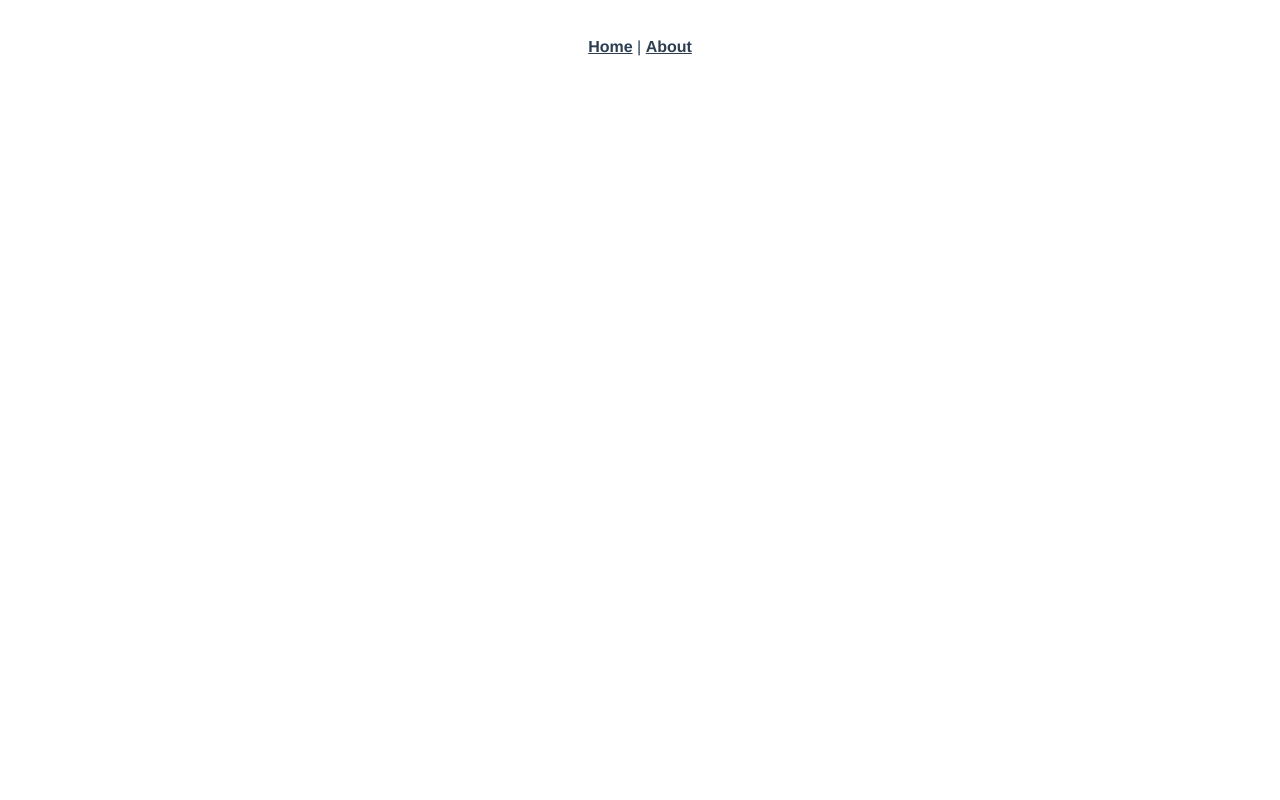
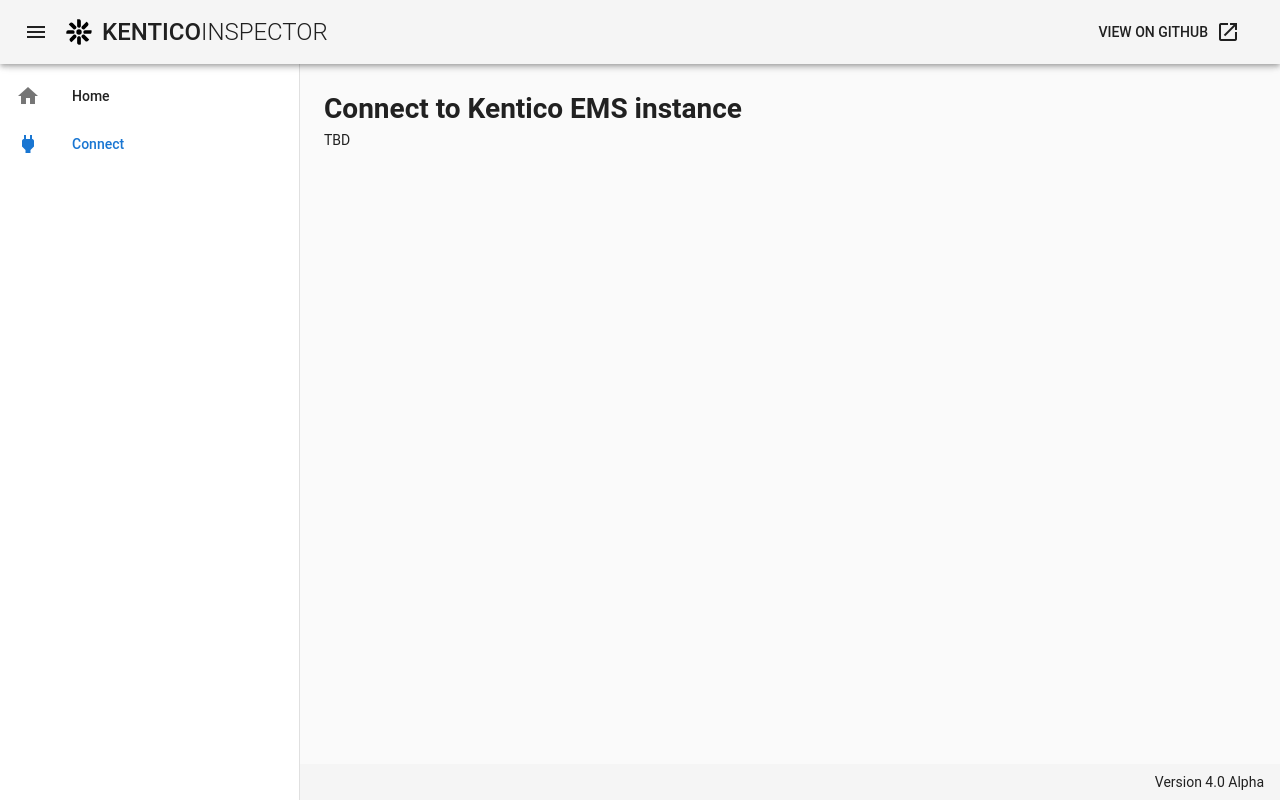
Before and after one commit to Kentico/KInspector, a Vue app in the folder KenticoInspector.WebApplication/ClientApp/: page /connect in a window 1280 px wide. Built offline with nearby package versions, Linux system fonts and the light colour scheme; a small style sheet from the web is missing.

Commit message:
Add Vuetify + start of UI

```diff
--- a/KenticoInspector.WebApplication/ClientApp/babel.config.js
+++ b/KenticoInspector.WebApplication/ClientApp/babel.config.js
@@ -1,5 +1,10 @@
 module.exports = {
-  presets: [
-    '@vue/app'
+  "presets": [
+    [
+      "@vue/app",
+      {
+        "useBuiltIns": "entry"
+      }
+    ]
   ]
 }
--- a/KenticoInspector.WebApplication/ClientApp/package.json
+++ b/KenticoInspector.WebApplication/ClientApp/package.json
@@ -9,8 +9,12 @@
     "deploy": "npm run build && deploy.sh"
   },
   "dependencies": {
+    "@babel/polyfill": "^7.0.0-rc.1",
+    "material-design-icons-iconfont": "^3.0.3",
+    "roboto-fontface": "*",
     "vue": "^2.5.21",
     "vue-router": "^3.0.1",
+    "vuetify": "^1.5.4",
     "vuex": "^3.0.1"
   },
   "devDependencies": {
@@ -22,6 +26,7 @@
     "eslint-plugin-vue": "^5.0.0",
     "node-sass": "^4.9.0",
     "sass-loader": "^7.0.1",
+    "vue-cli-plugin-vuetify": "^0.4.6",
     "vue-template-compiler": "^2.5.21"
   }
 }
--- a/KenticoInspector.WebApplication/ClientApp/src/App.vue
+++ b/KenticoInspector.WebApplication/ClientApp/src/App.vue
@@ -1,29 +1,86 @@
 <template>
-  <div id="app">
-    <div id="nav">
-      <router-link to="/">Home</router-link> |
-      <router-link to="/about">About</router-link>
-    </div>
-    <router-view/>
-  </div>
+  <v-app>
+    <v-navigation-drawer
+      v-model="drawer"
+      fixed
+      clipped
+      app
+      >
+      <v-list>
+        <v-list-tile
+          to="/"
+          >
+          <v-list-tile-action>
+            <v-icon>home</v-icon>
+          </v-list-tile-action>
+          <v-list-tile-content>
+            <v-list-tile-title>
+              Home
+            </v-list-tile-title>
+          </v-list-tile-content>
+        </v-list-tile>
+        <v-list-tile
+          to="/connect"
+          >
+          <v-list-tile-action>
+            <v-icon>power</v-icon>
+          </v-list-tile-action>
+          <v-list-tile-content>
+            <v-list-tile-title>
+              Connect
+            </v-list-tile-title>
+          </v-list-tile-content>
+        </v-list-tile>
+      </v-list>
+    </v-navigation-drawer>
+
+    <v-toolbar
+      fixed
+      clipped-left
+      app
+      >
+      <v-toolbar-side-icon @click.stop="drawer = !drawer"></v-toolbar-side-icon>
+      <span>
+        <v-img
+          :src="require('./assets/kentico.svg')"
+          contain
+          height="38"
+          width="38"
+          />
+      </span>
+      <v-toolbar-title class="headline text-uppercase ml-1">
+        <span>Kentico</span>
+        <span class="font-weight-light">Inspector</span>
+      </v-toolbar-title>
+      <v-spacer></v-spacer>
+      <v-btn
+        flat
+        href="https://github.com/kentico/kinspector"
+        target="_blank"
+      >
+        <span class="mr-2">View on Github</span>
+        <v-icon>open_in_new</v-icon>
+      </v-btn>
+    </v-toolbar>
+
+    <v-content>
+      <router-view/>
+    </v-content>
+    <v-footer class="pa-3">
+    <v-spacer></v-spacer>
+    <div>Version 4.0 Alpha</div>
+  </v-footer>
+  </v-app>
 </template>
 
-<style lang="scss">
-#app {
-  font-family: 'Avenir', Helvetica, Arial, sans-serif;
-  -webkit-font-smoothing: antialiased;
-  -moz-osx-font-smoothing: grayscale;
-  text-align: center;
-  color: #2c3e50;
-}
-#nav {
-  padding: 30px;
-  a {
-    font-weight: bold;
-    color: #2c3e50;
-    &.router-link-exact-active {
-      color: #42b983;
+<script>
+
+export default {
+  name: 'App',
+  data () {
+    return {
+      drawer: null
     }
   }
 }
-</style>
+</script>
--- a/KenticoInspector.WebApplication/ClientApp/src/components/HelloWorld.vue
+++ /dev/null
@@ -1,58 +0,0 @@
-<template>
-  <div class="hello">
-    <h1>{{ msg }}</h1>
-    <p>
-      For a guide and recipes on how to configure / customize this project,<br>
-      check out the
-      <a href="https://cli.vuejs.org" target="_blank" rel="noopener">vue-cli documentation</a>.
-    </p>
-    <h3>Installed CLI Plugins</h3>
-    <ul>
-      <li><a href="https://github.com/vuejs/vue-cli/tree/dev/packages/%40vue/cli-plugin-babel" target="_blank" rel="noopener">babel</a></li>
-      <li><a href="https://github.com/vuejs/vue-cli/tree/dev/packages/%40vue/cli-plugin-eslint" target="_blank" rel="noopener">eslint</a></li>
-    </ul>
-    <h3>Essential Links</h3>
-    <ul>
-      <li><a href="https://vuejs.org" target="_blank" rel="noopener">Core Docs</a></li>
-      <li><a href="https://forum.vuejs.org" target="_blank" rel="noopener">Forum</a></li>
-      <li><a href="https://chat.vuejs.org" target="_blank" rel="noopener">Community Chat</a></li>
-      <li><a href="https://twitter.com/vuejs" target="_blank" rel="noopener">Twitter</a></li>
-      <li><a href="https://news.vuejs.org" target="_blank" rel="noopener">News</a></li>
-    </ul>
-    <h3>Ecosystem</h3>
-    <ul>
-      <li><a href="https://router.vuejs.org" target="_blank" rel="noopener">vue-router</a></li>
-      <li><a href="https://vuex.vuejs.org" target="_blank" rel="noopener">vuex</a></li>
-      <li><a href="https://github.com/vuejs/vue-devtools#vue-devtools" target="_blank" rel="noopener">vue-devtools</a></li>
-      <li><a href="https://vue-loader.vuejs.org" target="_blank" rel="noopener">vue-loader</a></li>
-      <li><a href="https://github.com/vuejs/awesome-vue" target="_blank" rel="noopener">awesome-vue</a></li>
-    </ul>
-  </div>
-</template>
-
-<script>
-export default {
-  name: 'HelloWorld',
-  props: {
-    msg: String
-  }
-}
-</script>
-
-<!-- Add "scoped" attribute to limit CSS to this component only -->
-<style scoped lang="scss">
-h3 {
-  margin: 40px 0 0;
-}
-ul {
-  list-style-type: none;
-  padding: 0;
-}
-li {
-  display: inline-block;
-  margin: 0 10px;
-}
-a {
-  color: #42b983;
-}
-</style>
--- /dev/null
+++ b/KenticoInspector.WebApplication/ClientApp/src/components/instance-connect.vue
@@ -0,0 +1,36 @@
+<template>
+  <v-container>
+    <v-layout
+      row
+      wrap
+      >
+      <v-flex xs12>
+        <h1>
+          Connect to Kentico EMS instance
+        </h1>
+        <p>
+          TBD
+        </p>
+      </v-flex>
+    </v-layout>
+  </v-container>
+</template>
+
+<script>
+  export default {
+    data: () => ({
+      instance: {
+        databaseConnection: {
+          server: "",
+          database: ""
+        },
+        url: "",
+        path: ""
+      }
+    })
+  }
+</script>
+
+<style>
+
+</style>
--- a/KenticoInspector.WebApplication/ClientApp/src/main.js
+++ b/KenticoInspector.WebApplication/ClientApp/src/main.js
@@ -1,7 +1,11 @@
+import '@babel/polyfill'
 import Vue from 'vue'
+import './plugins/vuetify'
 import App from './App.vue'
 import router from './router'
 import store from './store'
+import 'roboto-fontface/css/roboto/roboto-fontface.css'
+import 'material-design-icons-iconfont/dist/material-design-icons.css'
 
 Vue.config.productionTip = false
 
--- /dev/null
+++ b/KenticoInspector.WebApplication/ClientApp/src/plugins/vuetify.js
@@ -0,0 +1,7 @@
+import Vue from 'vue'
+import Vuetify from 'vuetify'
+import 'vuetify/dist/vuetify.min.css'
+
+Vue.use(Vuetify, {
+  iconfont: 'md',
+})
--- a/KenticoInspector.WebApplication/ClientApp/src/router.js
+++ b/KenticoInspector.WebApplication/ClientApp/src/router.js
@@ -1,6 +1,6 @@
 import Vue from 'vue'
 import Router from 'vue-router'
-import Home from './views/Home.vue'
+import Home from './views/home.vue'
 
 Vue.use(Router)
 
@@ -14,12 +14,12 @@
       component: Home
     },
     {
-      path: '/about',
-      name: 'about',
+      path: '/connect',
+      name: 'connect',
       // route level code-splitting
-      // this generates a separate chunk (about.[hash].js) for this route
+      // this generates a separate chunk (instance-connect.[hash].js) for this route
       // which is lazy-loaded when the route is visited.
-      component: () => import(/* webpackChunkName: "about" */ './views/About.vue')
+      component: () => import(/* webpackChunkName: "instance-connect" */ './views/instance-connect.vue')
     }
   ]
 })
--- a/KenticoInspector.WebApplication/ClientApp/src/views/About.vue
+++ /dev/null
@@ -1,5 +0,0 @@
-<template>
-  <div class="about">
-    <h1>This is an about page</h1>
-  </div>
-</template>
--- a/KenticoInspector.WebApplication/ClientApp/src/views/Home.vue
+++ b/KenticoInspector.WebApplication/ClientApp/src/views/Home.vue
@@ -1,18 +1,17 @@
 <template>
-  <div class="home">
-    <img alt="Vue logo" src="../assets/logo.png">
-    <HelloWorld msg="Welcome to Your Vue.js App"/>
-  </div>
+  <v-container>
+    <v-layout
+      row
+      wrap
+      >
+      <v-flex xs12>
+        <h1>
+          Welcome to Kentico Inspector
+        </h1>
+        <p>
+          The open source tool for analyzing Kentico EMS instances.
+        </p>
+      </v-flex>
+    </v-layout>
+  </v-container>
 </template>
-
-<script>
-// @ is an alias to /src
-import HelloWorld from '@/components/HelloWorld.vue'
-
-export default {
-  name: 'home',
-  components: {
-    HelloWorld
-  }
-}
-</script>
--- /dev/null
+++ b/KenticoInspector.WebApplication/ClientApp/src/views/instance-connect.vue
@@ -0,0 +1,13 @@
+<template>
+  <InstanceConnect />
+</template>
+
+<script>
+import InstanceConnect from '../components/instance-connect'
+
+export default {
+  components: {
+    InstanceConnect
+  }
+}
+</script>
```
Also changed, not shown: KenticoInspector.WebApplication/ClientApp/.browserslistrc, KenticoInspector.WebApplication/ClientApp/src/assets/logo.png (deleted), 1 other file (tests, documents, lock files or other folders).
